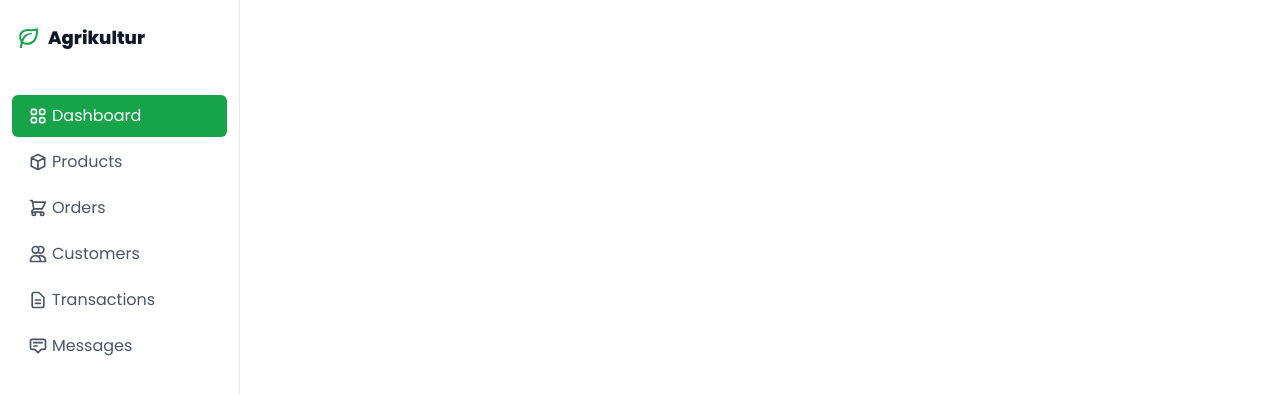
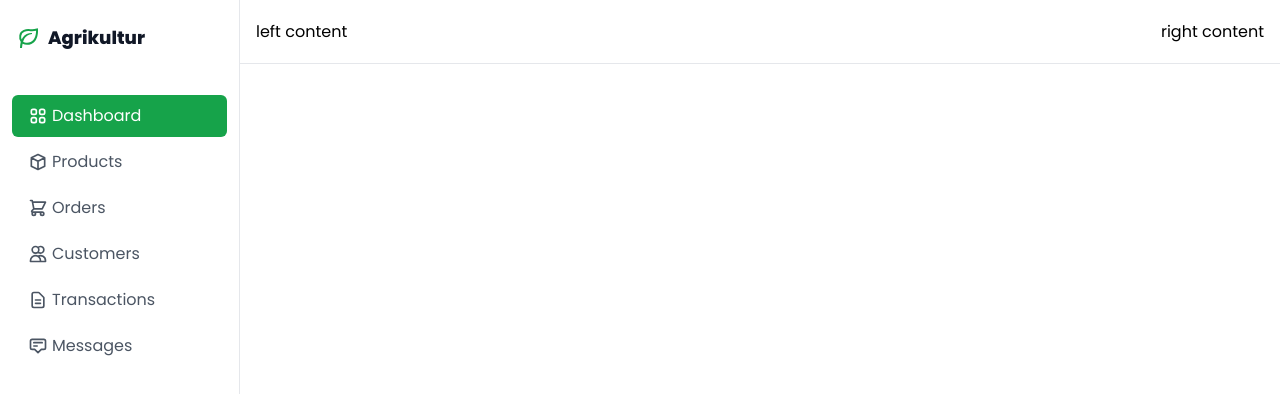
Before and after one commit to fajarfadillahh/agrikultur-project, a React (Vite) app: page / in a window 1280 px wide. Shown: the top 394 px of the page. Built offline with nearby package versions, Linux system fonts and the light colour scheme.

Commit message:
create: Header components

```diff
--- /dev/null
+++ b/src/components/Header.jsx
@@ -0,0 +1,13 @@
+import React from "react";
+
+const Header = () => {
+  return (
+    <div className="flex h-16 items-center justify-between border-b border-gray-200 bg-white px-4">
+      <div>left content</div>
+
+      <div>right content</div>
+    </div>
+  );
+};
+
+export default Header;
--- a/src/components/Layout.jsx
+++ b/src/components/Layout.jsx
@@ -2,12 +2,16 @@ import React from "react";
 
 // import components
 import Sidebar from "./Sidebar";
+import Header from "./Header";
 
 const Layout = ({ children }) => {
   return (
     <main className="flex h-screen w-screen flex-row overflow-hidden bg-white">
       <Sidebar />
-      {children}
+      <div className="flex flex-1 flex-col">
+        <Header />
+        <div className="min-h-0 flex-1 overflow-auto p-4">{children}</div>
+      </div>
     </main>
   );
 };
```
